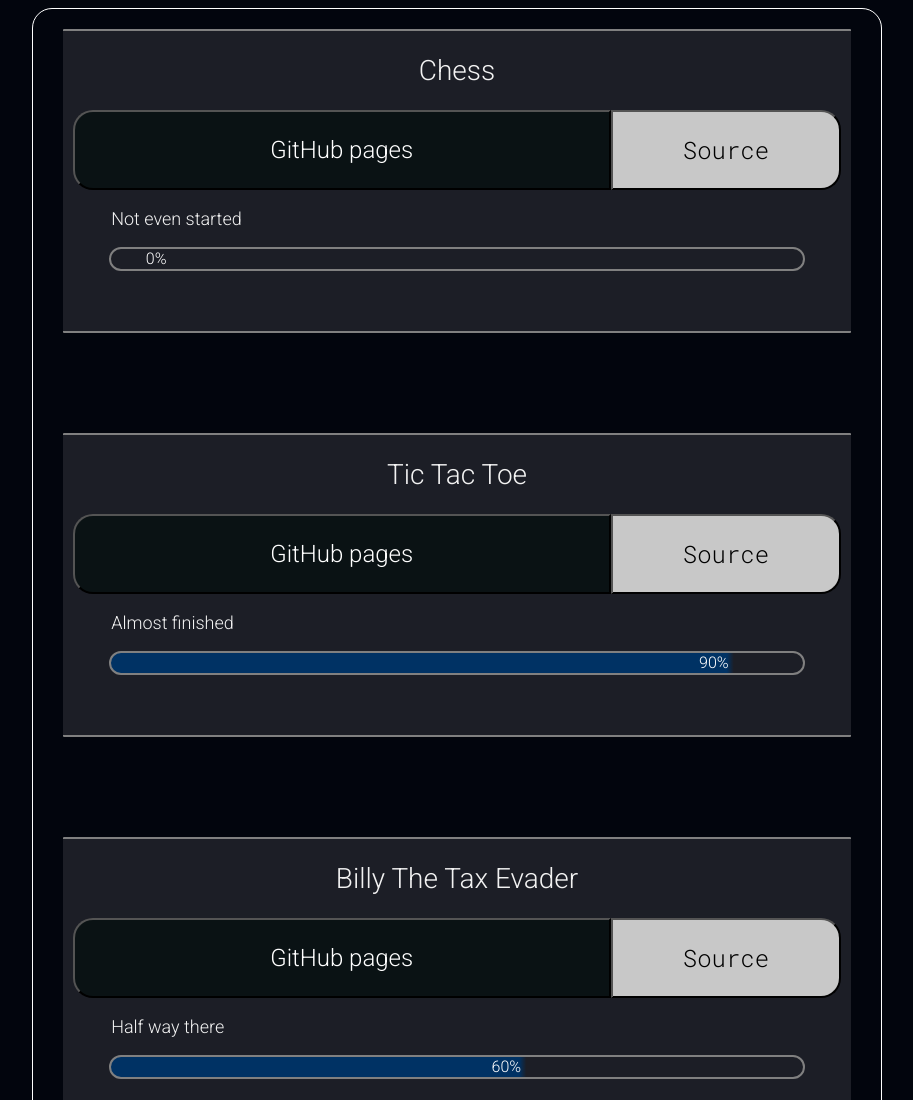
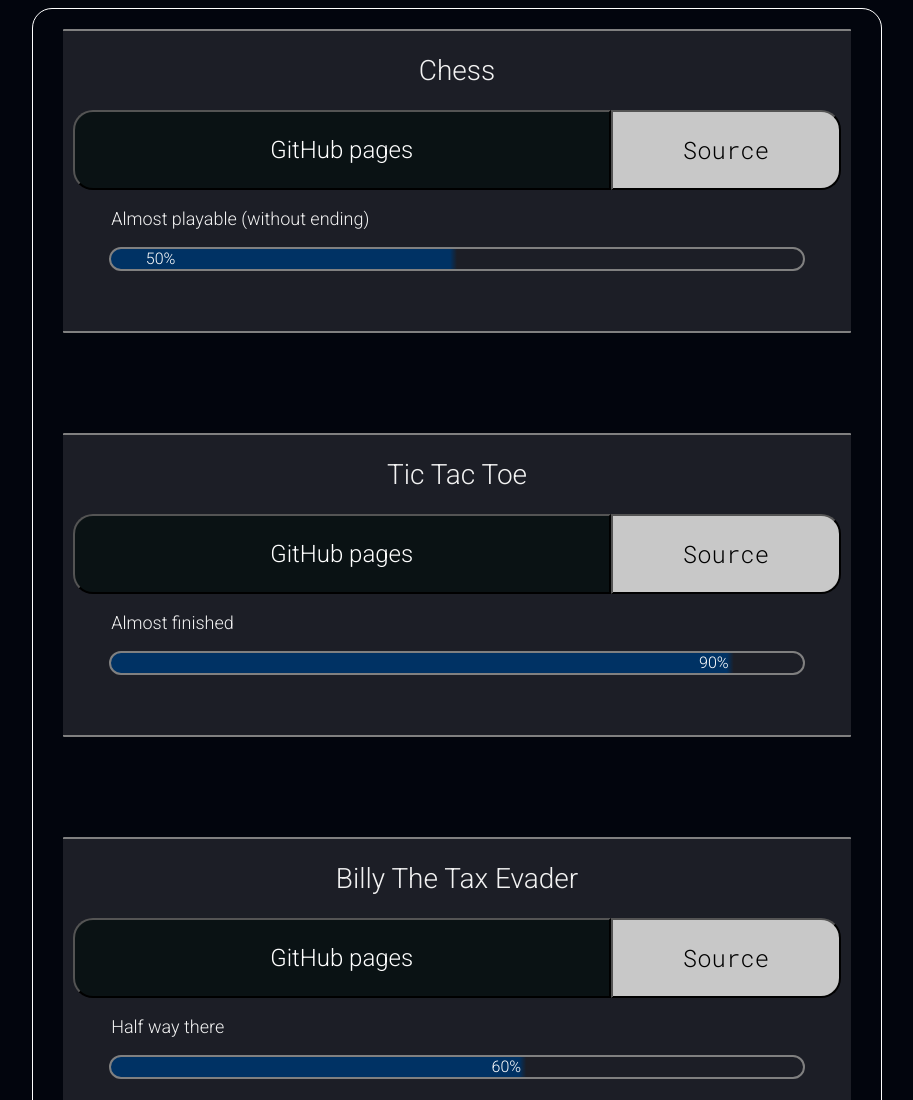
Before and after one commit to STOKYS/PVY_Ukol_08_JS_Games, a plain HTML site: page index.html in a window 1280 px wide. Shown: the top 1100 px of the page, without its empty margins (183-1096 px from the left). Drawn offline with Linux system fonts and the light colour scheme.

Commit message:
Update v21.0112:20
Updated

```diff
--- a/index.html
+++ b/index.html
@@ -19,9 +19,9 @@
                 <button class="web">GitHub pages</button>
                 <button class="source">Source</button>
                 <div class="progress">
-                    <h3>Not even started</h3>
-                    <div class="done" style="background: linear-gradient(90deg, rgb(0, 50, 100) 0%, rgba(0,50,100,1) 0%, rgba(70,160,228,0) 0%, rgba(0,212,255,0) 100%);">
-                        <p style="margin-left: 5%;">0%</p>
+                    <h3>Almost playable (without ending)</h3>
+                    <div class="done" style="background: linear-gradient(90deg, rgb(0, 50, 100) 0%, rgba(0,50,100,1) 49%, rgba(70,160,228,0) 50%, rgba(0,212,255,0) 100%);">
+                        <p style="margin-left: 5%;">50%</p>
                     </div>
                 </div>
             </div>
```
